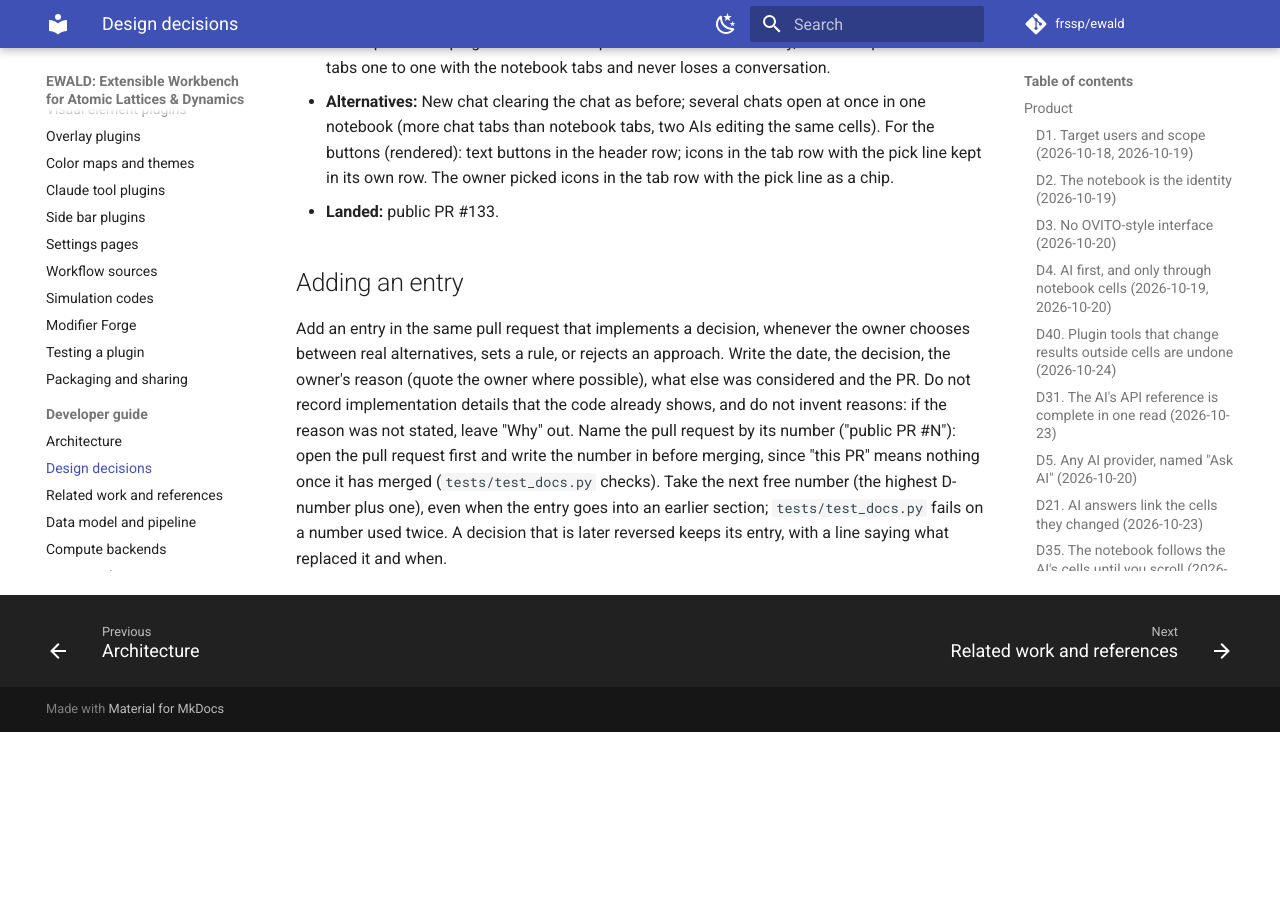
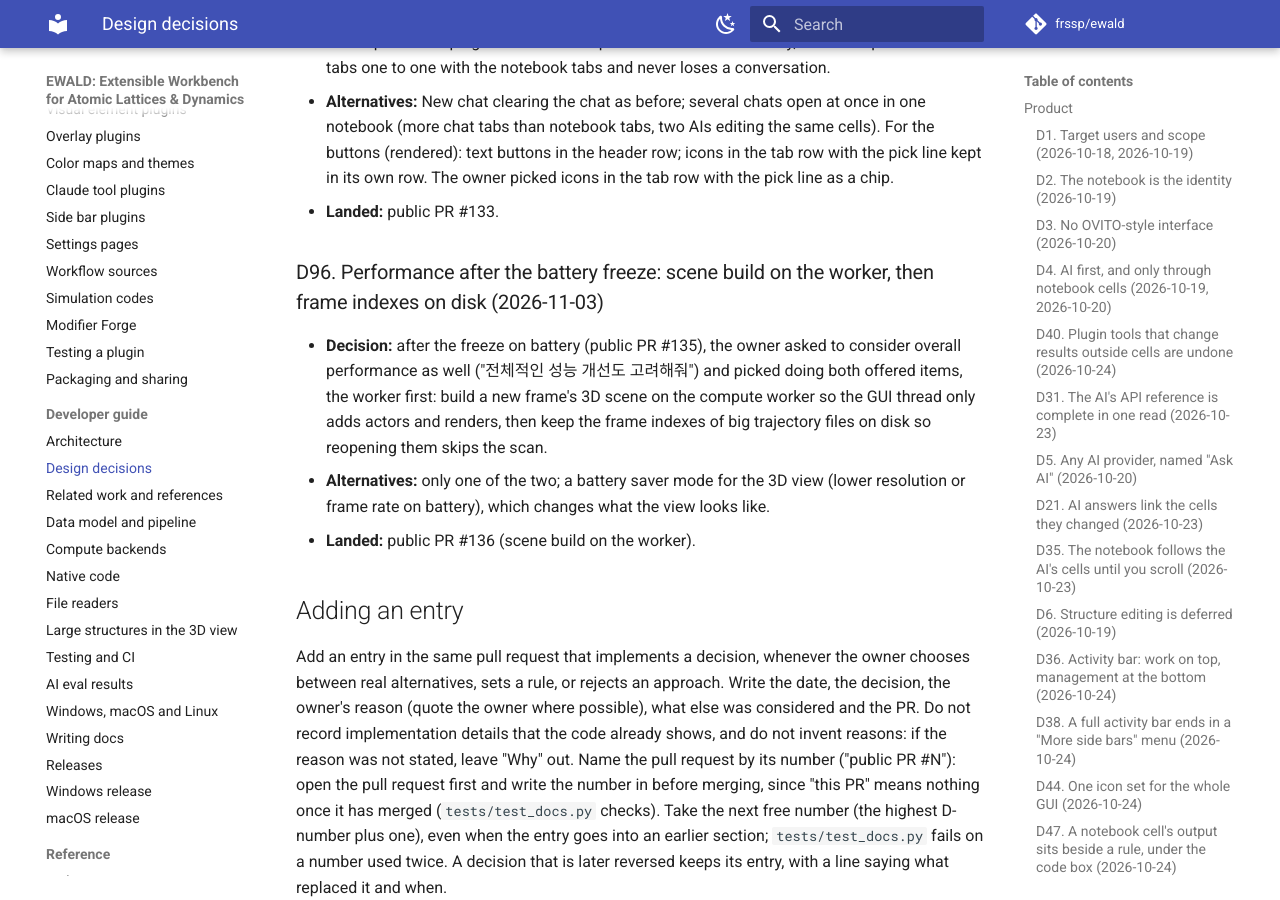
Before and after one commit to frssp/ewald, an MkDocs documentation site: the page built from docs/developer/decisions.md, in a window 1280 px wide and 900 px high, scrolled down 35491 px. Built offline with MkDocs 1.6.1 and Material for MkDocs 9.7.7, drawn with Linux system fonts in a browser that asks for light colours; comment, search, counter and statistics services are not loaded; before the commit the page ends 36223 px from its top, so only the background shows below that.

Commit message:
D96, CHANGELOG and features.md for the worker scene build (#136)
Co-Authored-By: Claude Opus 5.5 <noreply@anthropic.com>

```diff
--- a/docs/developer/decisions.md
+++ b/docs/developer/decisions.md
@@ -1254,6 +1254,17 @@ Pull request numbers up to #242 refer to the pre-publication repository, which i
   its own row. The owner picked icons in the tab row with the pick line as a chip.
 - **Landed:** public PR #133.
 
+### D96. Performance after the battery freeze: scene build on the worker, then frame indexes on disk (2026-11-03)
+
+- **Decision:** after the freeze on battery (public PR #135), the owner asked to consider overall
+  performance as well ("전체적인 성능 개선도 고려해줘") and picked doing both offered items, the
+  worker first: build a new frame's 3D scene on the compute worker so the GUI thread only adds
+  actors and renders, then keep the frame indexes of big trajectory files on disk so reopening
+  them skips the scan.
+- **Alternatives:** only one of the two; a battery saver mode for the 3D view (lower resolution
+  or frame rate on battery), which changes what the view looks like.
+- **Landed:** public PR #136 (scene build on the worker).
+
 ## Adding an entry
 
 Add an entry in the same pull request that implements a decision, whenever the owner chooses
```
Also changed, not shown: CHANGELOG.md (+3 -0 lines), docs/features.md (+1 -1 lines).
